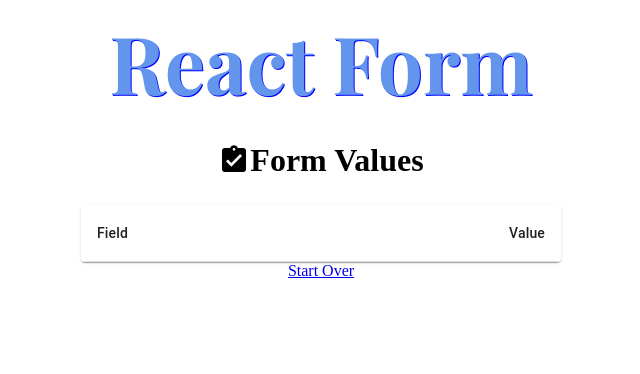
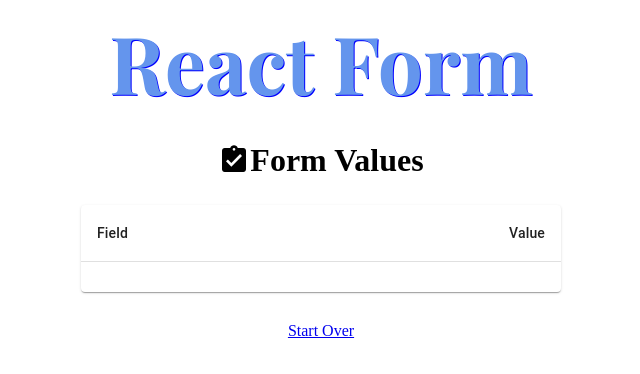
Before and after one commit to andrewstepanets/react-form, a React (Create React App) app: page /result in a window 1280 px wide. Shown: the top 374 px of the page, without its empty margins (319-959 px from the left). Built offline with nearby package versions, Linux system fonts and the light colour scheme; a web font is replaced by a local one.

Commit message:
Added soome styles for table

```diff
--- a/src/components/Result.js
+++ b/src/components/Result.js
@@ -14,6 +14,7 @@
   ListItemIcon,
   ListItemText,
 } from '@material-ui/core';
+import { makeStyles } from '@material-ui/core/styles';
 import { InsertDriveFile } from '@material-ui/icons';
 import { Link } from 'react-router-dom';
 import Layout from './Layout';
@@ -30,9 +31,19 @@
   margin-bottom: 1rem;
 `;
 
+const useStyles = makeStyles({
+  root: {
+    marginBottom: '30px',
+  },
+  table: {
+    marginBottom: '30px',
+  },
+});
+
 /*eslint-disable */
 
 export default function Result() {
+  const styles = useStyles();
   const { data } = useData();
   const entries = Object.entries(data).filter((entry) => entry[0] !== 'files');
   const { files } = data;
@@ -42,8 +53,8 @@
       <StepStyles>
         <MdAssignmentTurnedIn /> Form Values
       </StepStyles>
-      <TableContainer component={Paper}>
-        <Table>
+      <TableContainer className={styles.root} component={Paper}>
+        <Table className={styles.table}>
           <TableHead>
             <TableRow>
               <TableCell>Field</TableCell>
```
Also changed, not shown: 1 other file (tests, documents, lock files or other folders).
